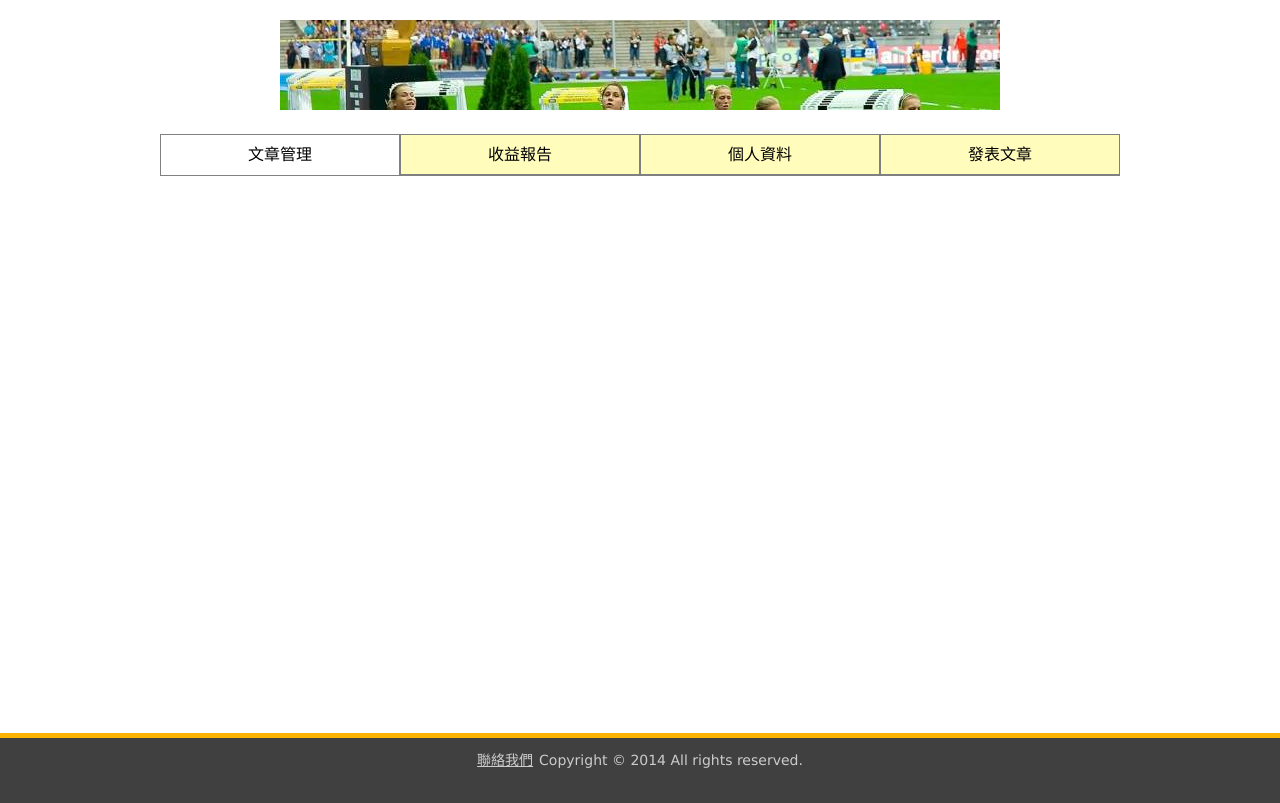
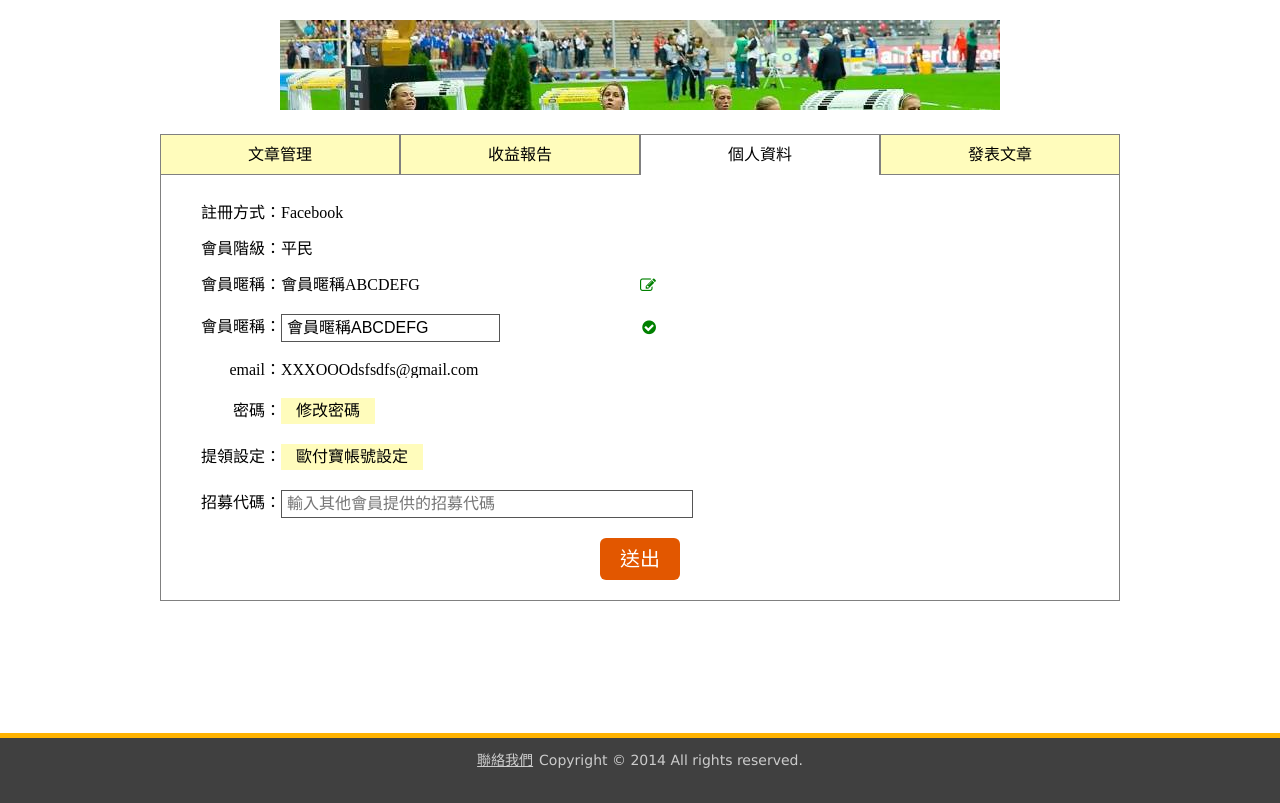
Before and after one commit to keroyu/4funClub, a PHP site: page /member/manage_profile.php in a window 1280 px wide. Shown: the part 150-953 px from the top of the page. Run offline with PHP 8.4, Linux system fonts and the light colour scheme; some libraries are stand-ins or nearby versions.

Commit message:
Commit 1412171851

```diff
--- a/_dev/scss/_forms.scss
+++ b/_dev/scss/_forms.scss
@@ -1,4 +1,4 @@
-.applyForm {
+.myForm {
 	h3 {
 		font-size: 30px;
 		padding: 15px 0;
@@ -7,13 +7,32 @@
 		float: left;
 		width: 120px;
 		text-align: right;
+		&.lower {
+			position: relative;
+			top: 5px;
+		}
 	}
 	.form-field {
 		padding: 10px 0;
+		vertical-align: text-top;
 	}
 	.text {
 		width: 380px;
+		// height: 25px;
 		@extend .text-overflow;
+		a {
+			padding: 0 5px;
+			i { color: green; }
+			&.lower {
+				position: relative;
+				top: 5px;
+			}
+			&.btn {
+				padding: 5px 15px;
+				background: $primaryColorShallow;
+			}
+		}
+		&.wid-800 { width: 800px; }
 	}
 }
 
--- a/_dev/scss/_typography.scss
+++ b/_dev/scss/_typography.scss
@@ -15,6 +15,8 @@
 	margin-bottom: 20px;
 }
 
+.pull-right { float: right; }
+
 h3.title {
 	text-align: left;
 	font-size: 20px;
--- a/member/manage_articles_apply.html
+++ b/member/manage_articles_apply.html
@@ -1,4 +1,4 @@
-<div class="applyForm">
+<div class="myForm">
 	<h3>申訴</h3>
 	<div class="form-field">
 		<label for="subject">標題：</label>
--- a/member/manage_profile.php
+++ b/member/manage_profile.php
@@ -18,10 +18,49 @@
 	<div class="wrapper">
 		<div class="memberPanel">
 			<ul class="tabsbox-nav tabs-list col-4">
-				<li class="active"><div><a href="manage_articles.html">文章管理</a></div></li><li><div><a href="manage_financial.html">收益報告</a></div></li><li><div><a href="manage_profile.html">個人資料</a></div></li><li><div><a href="manage_newpost.html">發表文章</a></div></li>
+				<li><div><a href="manage_articles.html">文章管理</a></div></li><li><div><a href="manage_financial.html">收益報告</a></div></li><li class="active"><div><a href="manage_profile.html">個人資料</a></div></li><li><div><a href="manage_newpost.html">發表文章</a></div></li>
 			</ul>
-			<div class="tabsbox-content">
+			<div class="tabsbox-content text-center">
 				<div class="bordered">
+					<form action="">
+						<div class="myForm margin-top">
+							<div class="form-field">
+								<label for="">註冊方式：</label>
+								<div class="text">Facebook</div>
+							</div>
+							<div class="form-field">
+								<label for="">會員階級：</label>
+								<div class="text">平民</div>
+							</div>
+							<div class="form-field">
+								<label for="">會員暱稱：</label>
+								<div class="text">會員暱稱ABCDEFG<a href="#" class="pull-right"><i class="fa fa-pencil-square-o"></i></a></div>
+							</div>
+							<div class="form-field">
+								<label for="" class="lower">會員暱稱：</label>
+								<div class="text"><input type="text" placeholder="輸入4-12個字元，可使用中英文數字" value="會員暱稱ABCDEFG"><a href="#" class="pull-right lower"><i class="fa fa-check-circle"></i></a></div>
+							</div>
+							<div class="form-field">
+								<label for="">email：</label>
+								<div class="text">XXXOOOdsfsdfs@gmail.com</div>
+							</div>
+							<div class="form-field">
+								<label for="" class="lower">密碼：</label>
+								<div class="text"><a href="#" class="btn">修改密碼</a></div>
+							</div>
+							<div class="form-field">
+								<label for="" class="lower">提領設定：</label>
+								<div class="text"><a href="#" class="btn">歐付寶帳號設定</a></div>
+							</div>
+							<div class="form-field">
+								<label for="" class="lower">招募代碼：</label>
+								<div class="text wid-800"><input type="text" class="wid-400" placeholder="輸入其他會員提供的招募代碼"></div>
+							</div>
+							<div class="form-btns">
+								<a href="#" class="btn btn-md btn-primary">送出</a>
+							</div>
+						</div>
+					</form>
 
 				</div>
 			</div>
```
Also changed, not shown: css/stylesheet.css.
